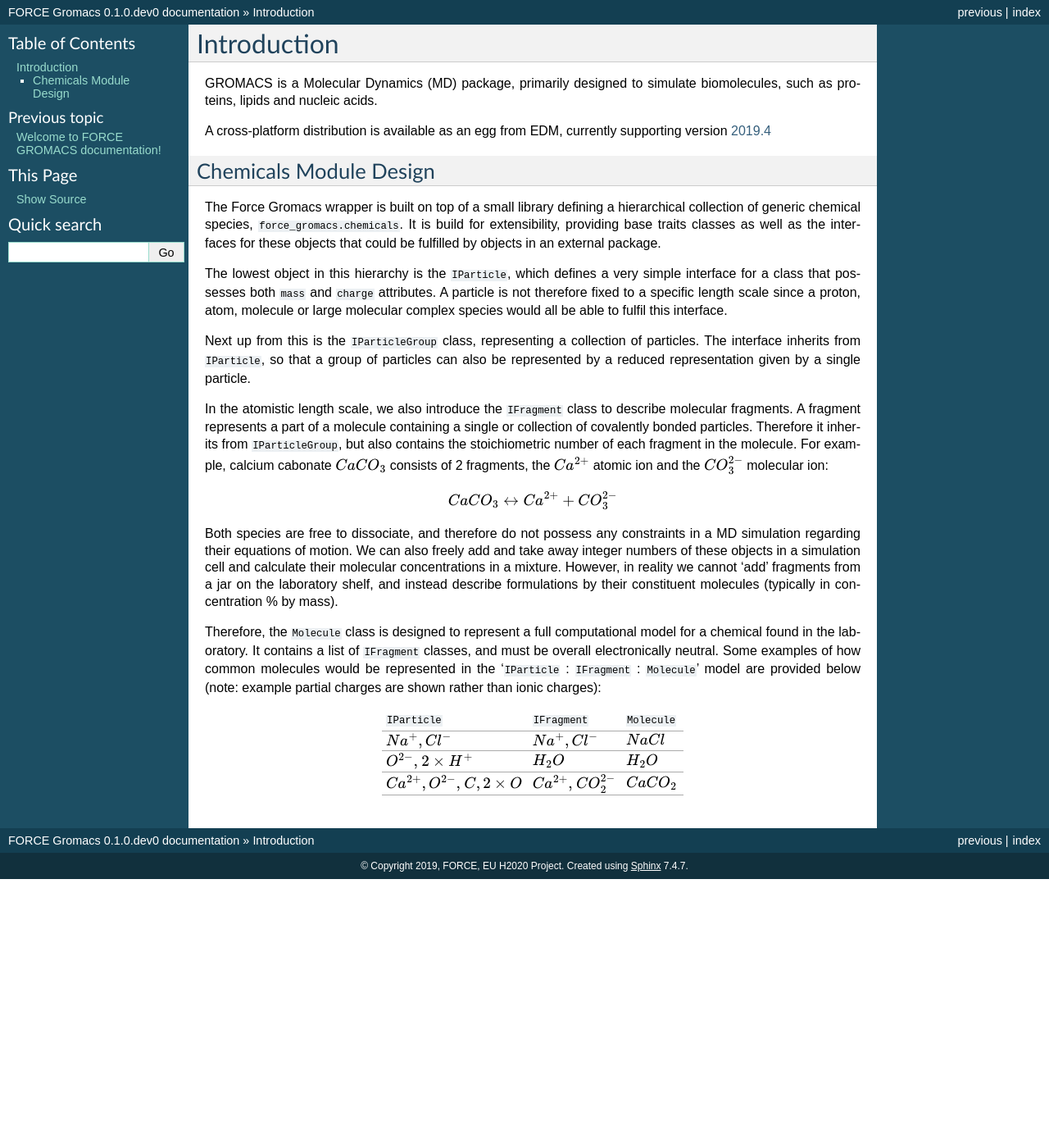
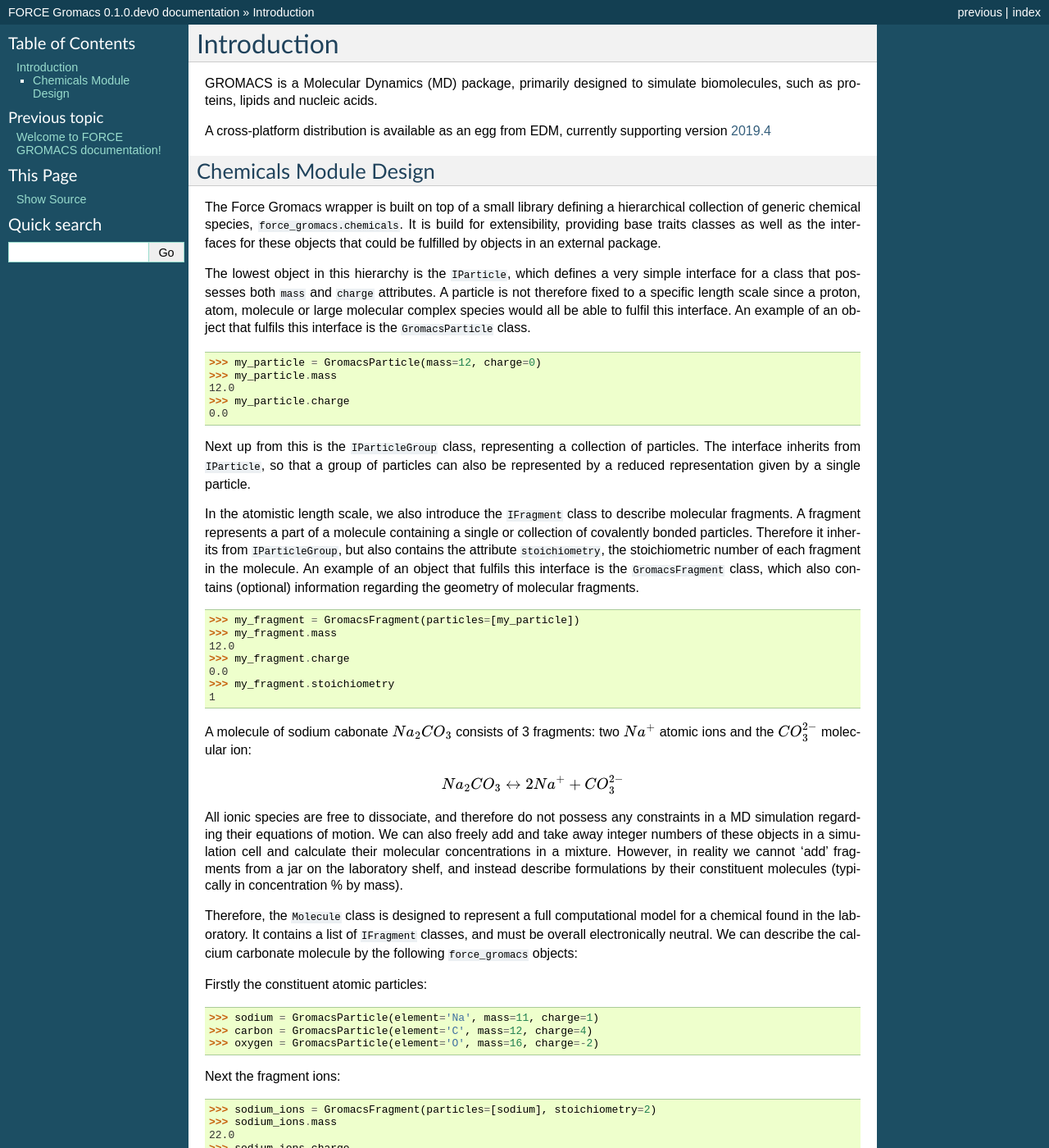
Before and after one commit to force-h2020/force-bdss-plugin-gromacs, a Sphinx documentation site: the page built from doc/source/introduction.rst, in a window 1280 px wide and 1400 px high. Shown: the whole window at 82% size. Built offline with Sphinx 7.4.7, drawn with Linux system fonts in a browser that asks for light colours; pages that are not in the unit, such as notebooks, are missing from menus; the version number is read from the project's files by our own code; some of the changed text lies outside the part shown.

Commit message:
DOC: update documentation and add GromacsParticle to api

```diff
--- a/doc/source/introduction.rst
+++ b/doc/source/introduction.rst
@@ -18,7 +18,16 @@
 The lowest object in this hierarchy is the ``IParticle``, which defines a very simple
 interface for a class that possesses both ``mass`` and ``charge`` attributes. A particle
 is not therefore fixed to a specific length scale since a proton, atom, molecule or
-large molecular complex species would all be able to fulfil this interface.
+large molecular complex species would all be able to fulfil this interface. An example of
+an object that fulfils this interface is the ``GromacsParticle`` class.
+
+.. code-block:: python
+
+    >>> my_particle = GromacsParticle(mass=12, charge=0)
+    >>> my_particle.mass
+    12.0
+    >>> my_particle.charge
+    0.0
 
 Next up from this is the ``IParticleGroup`` class, representing a collection of particles.
 The interface inherits from ``IParticle``, so that a group of particles can also be
@@ -27,14 +36,28 @@
 In the atomistic length scale, we also introduce the ``IFragment`` class to describe
 molecular fragments. A fragment represents a part of a molecule containing a single
 or collection of covalently bonded particles. Therefore it inherits from ``IParticleGroup``,
-but also contains the stoichiometric number of each fragment in the molecule.
-For example, calcium cabonate :math:`CaCO_3` consists of 2 fragments,
-the :math:`Ca^{2+}` atomic ion and the :math:`CO_3^{2-}` molecular ion:
+but also contains the attribute ``stoichiometry``, the stoichiometric number of each
+fragment in the molecule. An example of an object that fulfils this interface is the
+``GromacsFragment`` class, which also contains (optional) information regarding the geometry
+of molecular fragments.
+
+.. code-block:: python
+
+    >>> my_fragment = GromacsFragment(particles=[my_particle])
+    >>> my_fragment.mass
+    12.0
+    >>> my_fragment.charge
+    0.0
+    >>> my_fragment.stoichiometry
+    1
+
+A molecule of sodium cabonate :math:`Na_2CO_3` consists of 3 fragments:
+two :math:`Na^{+}` atomic ions and the :math:`CO_3^{2-}` molecular ion:
 
 .. math::
-    CaCO_3 \leftrightarrow Ca^{2+} + CO_3^{2-}
+    Na_2CO_3 \leftrightarrow 2Na^{+} + CO_3^{2-}
 
-Both species are free to dissociate, and therefore do not possess any constraints
+All ionic species are free to dissociate, and therefore do not possess any constraints
 in a MD simulation regarding their equations of motion. We can also freely add and take
 away integer numbers of these objects in a simulation cell and calculate their molecular
 concentrations in a mixture. However, in reality we cannot 'add' fragments from a jar
@@ -43,19 +66,41 @@
 
 Therefore, the ``Molecule`` class is designed to represent a full computational
 model for a chemical found in the laboratory. It contains a list of ``IFragment`` classes,
-and must be overall electronically neutral. Some examples of how common molecules would
-be represented in the '``IParticle`` : ``IFragment`` : ``Molecule``' model are provided below
-(note: example partial charges are shown rather than ionic charges):
+and must be overall electronically neutral. We can describe the calcium carbonate molecule
+by the following ``force_gromacs`` objects:
 
-+-----------------------------+--------------------+---------------+
-| ``IParticle``               |    ``IFragment``   |  ``Molecule`` |
-+-----------------------------+--------------------+---------------+
-|  :math:`Na^+, Cl^-`         | :math:`Na^+, Cl^-` | :math:`NaCl`  |
-+-----------------------------+--------------------+---------------+
-|  :math:`O^{2-},`            | :math:`H_2O`       | :math:`H_2O`  |
-|  :math:`2 \times H^+`       |                    |               |
-+-----------------------------+--------------------+---------------+
-| :math:`Ca^{2+}, O^{2-},`    |                    |               |
-| :math:`C, 2 \times O`       | :math:`Ca^{2+},`   |:math:`CaCO_2` |
-|                             | :math:`CO_2^{2-}`  |               |
-+-----------------------------+--------------------+---------------+
+Firstly the constituent atomic particles:
+
+.. code-block:: python
+
+    >>> sodium = GromacsParticle(element='Na', mass=11, charge=1)
+    >>> carbon = GromacsParticle(element='C', mass=12, charge=4)
+    >>> oxygen = GromacsParticle(element='O', mass=16, charge=-2)
+
+Next the fragment ions:
+
+.. code-block:: python
+
+    >>> sodium_ions = GromacsFragment(particles=[sodium], stoichiometry=2)
+    >>> sodium_ions.mass
+    22.0
+    >>> sodium_ions.charge
+    2.0
+
+    >>> carbonate_ion = GromacsFragment(particles=[carbon] + 3 * [oxygen])
+    >>> carbonate_ion.mass
+    60.0
+    >>> carbonate_ion.charge
+    -2.0
+
+And finally the full molecule:
+
+.. code-block:: python
+
+    >>> sodium_carbonate = Molecule(fragments=[sodium_ions, carbonate_ion])
+    >>> sodium_carbonate.mass
+    82.0
+    >>> sodium_carbonate.charge
+    0.0
+    >>> sodium_carbonate.neutral
+    True
```
Also changed, not shown: 1 other file.
